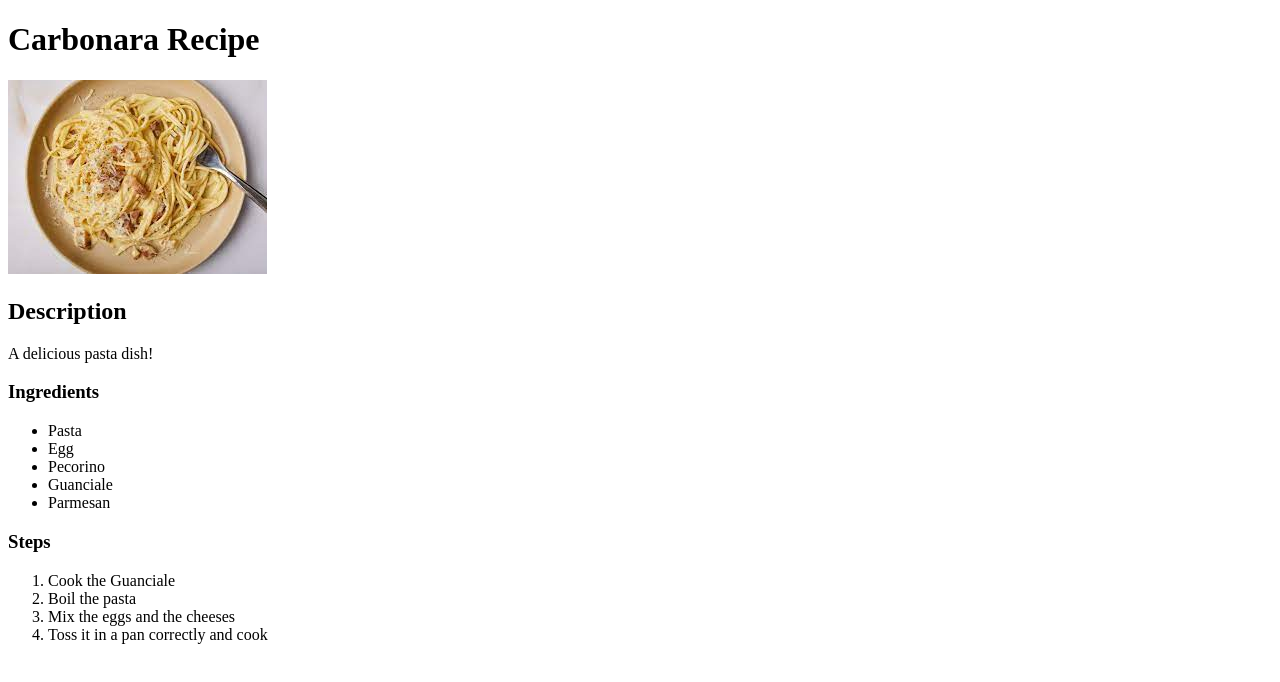
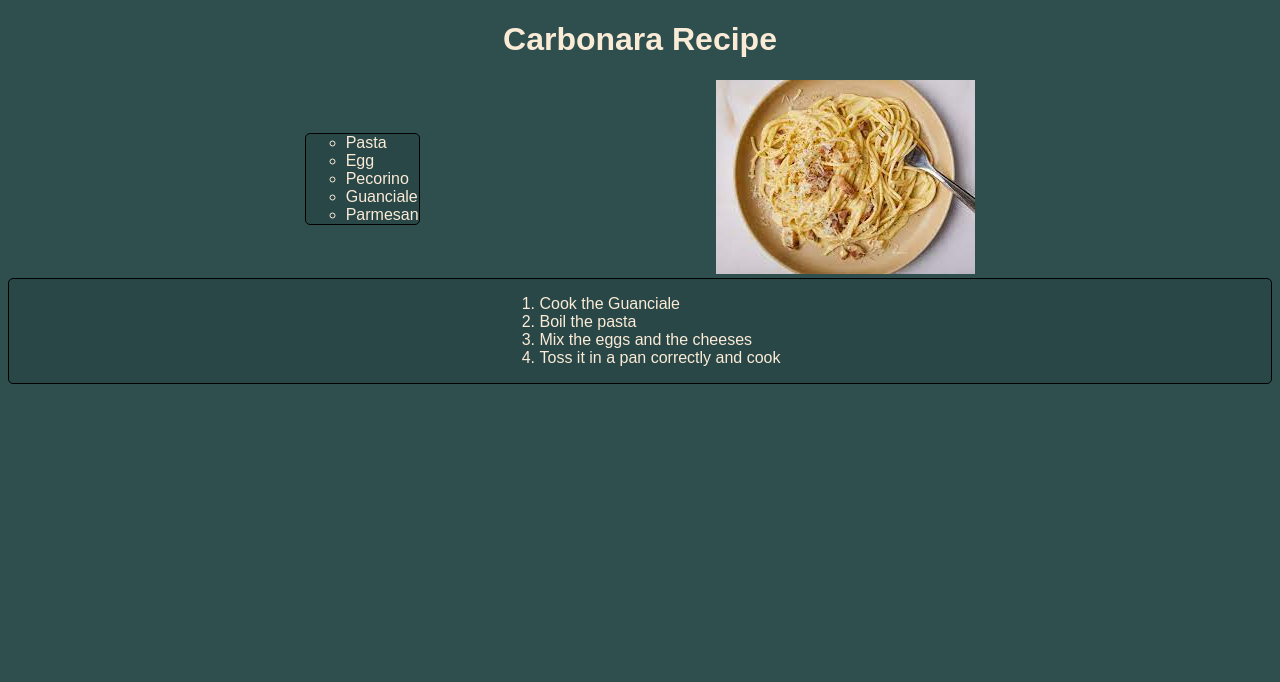
Before and after one commit to Quazbickie/odin-recipes, a plain HTML site: page recipes/carbonara.html in a window 1280 px wide. Drawn offline with Linux system fonts and the light colour scheme.

Commit message:
Create CSS directory and styles.css file
Created a CSS directory and began to style carbonara
recipe page. Used flexbox to align items.

```diff
--- /dev/null
+++ b/css/styles.css
@@ -0,0 +1,55 @@
+html {
+    font-family: Arial, Helvetica, sans-serif;
+    background-color: darkslategray;
+    color: antiquewhite;
+}
+
+.page-title {
+    text-align: center;
+    font-weight: bold;
+    display: flex;
+    align-items: center;
+    justify-content: center;
+}
+
+
+/* ul {
+    display: table;
+    margin: 0 auto;
+    list-style-type: none;
+    padding: 5px;
+    border: 0.5px solid rgba(0, 0, 0, 1);
+    border-radius: 5px;
+    background-color: rgba(0, 0, 0, .1);
+} */
+
+
+.ingredients {
+    list-style-type: circle;
+    border: 0.5px solid rgba(0, 0, 0, 1);
+    border-radius: 5px;
+    background-color: rgba(0, 0, 0, .1);
+}
+
+#wrapper {
+    display: flex;
+    align-items: center;
+    justify-content: space-evenly;
+}
+
+#steps {
+    border: 0.5px solid rgba(0, 0, 0, 1);
+    border-radius: 5px;
+    background-color: rgba(0, 0, 0, .1);
+    display: flex;
+    align-items: center;
+    justify-content: center;
+}
+
+/* #ing {
+    float: left;
+}
+
+#img {
+    float: left;
+} */
--- a/recipes/carbonara.html
+++ b/recipes/carbonara.html
@@ -1,28 +1,33 @@
 <!DOCTYPE html>
 <html lang="en">
     <head>
+        <link rel="stylesheet" href="../css/styles.css">
         <meta charset="utf-8">
         <title>Carbonara</title>
     </head>
     <body>
-        <h1>Carbonara Recipe</h1>
-        <img src="../img/carbonara.jpeg">
-        <h2>Description</h2>
-        <p>A delicious pasta dish!</p>
-        <h3>Ingredients</h3>
-        <ul>
+        <h1 class="page-title">Carbonara Recipe</h1>
+        <div id="wrapper">
+            <div id="ing">
+                <ul class="ingredients">
                     <li>Pasta</li>
                     <li>Egg</li>
                     <li>Pecorino</li>
                     <li>Guanciale</li>
                     <li>Parmesan</li>
                 </ul>
-        <h3>Steps</h3>
+            </div>
+            <div id="img">
+                <img src="../img/carbonara.jpeg">
+            </div>
+        </div>
+        <div id="steps">
             <ol>
                 <li>Cook the Guanciale</li>
                 <li>Boil the pasta</li>
                 <li>Mix the eggs and the cheeses</li>
                 <li>Toss it in a pan correctly and cook</li>
             </ol>
+        </div>
     </body>
 </html>
```
Also changed, not shown: index.html (+9 -6 lines). Lines whose indentation alone changed are shown as unchanged.
